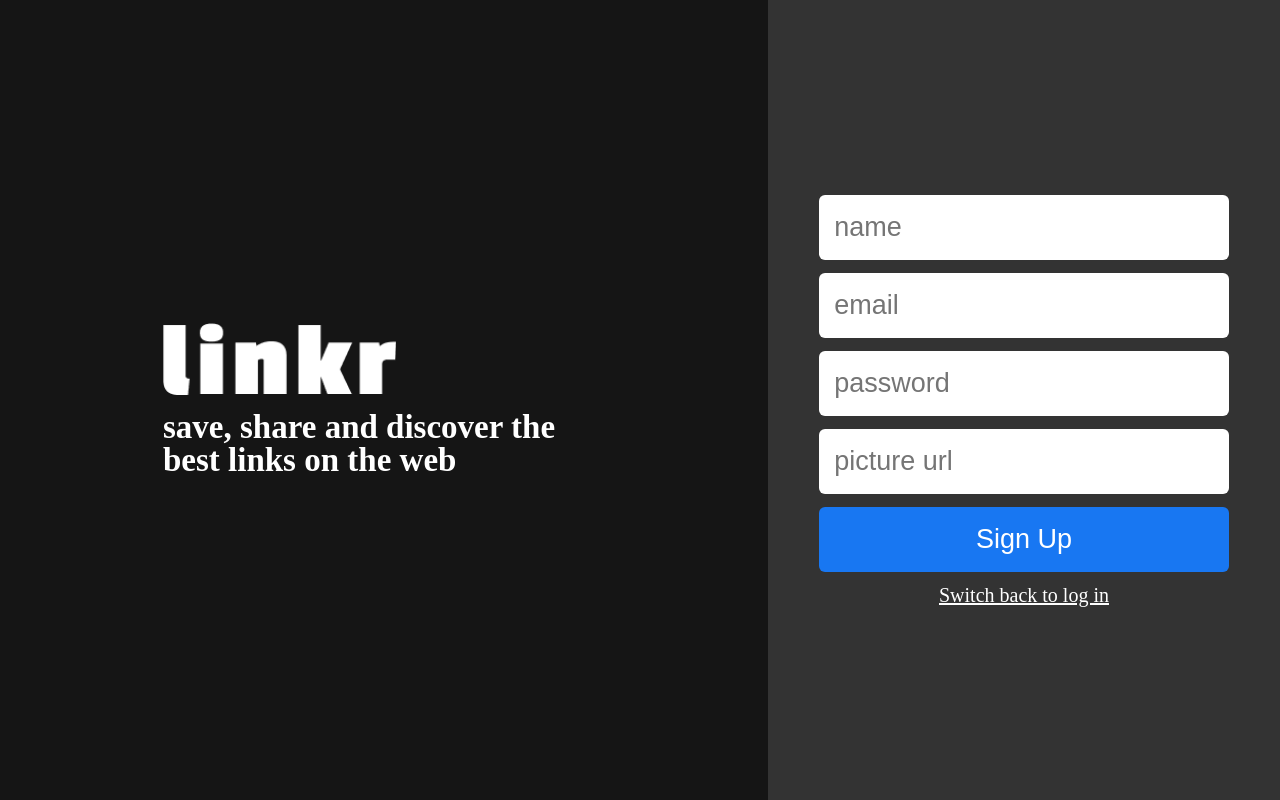
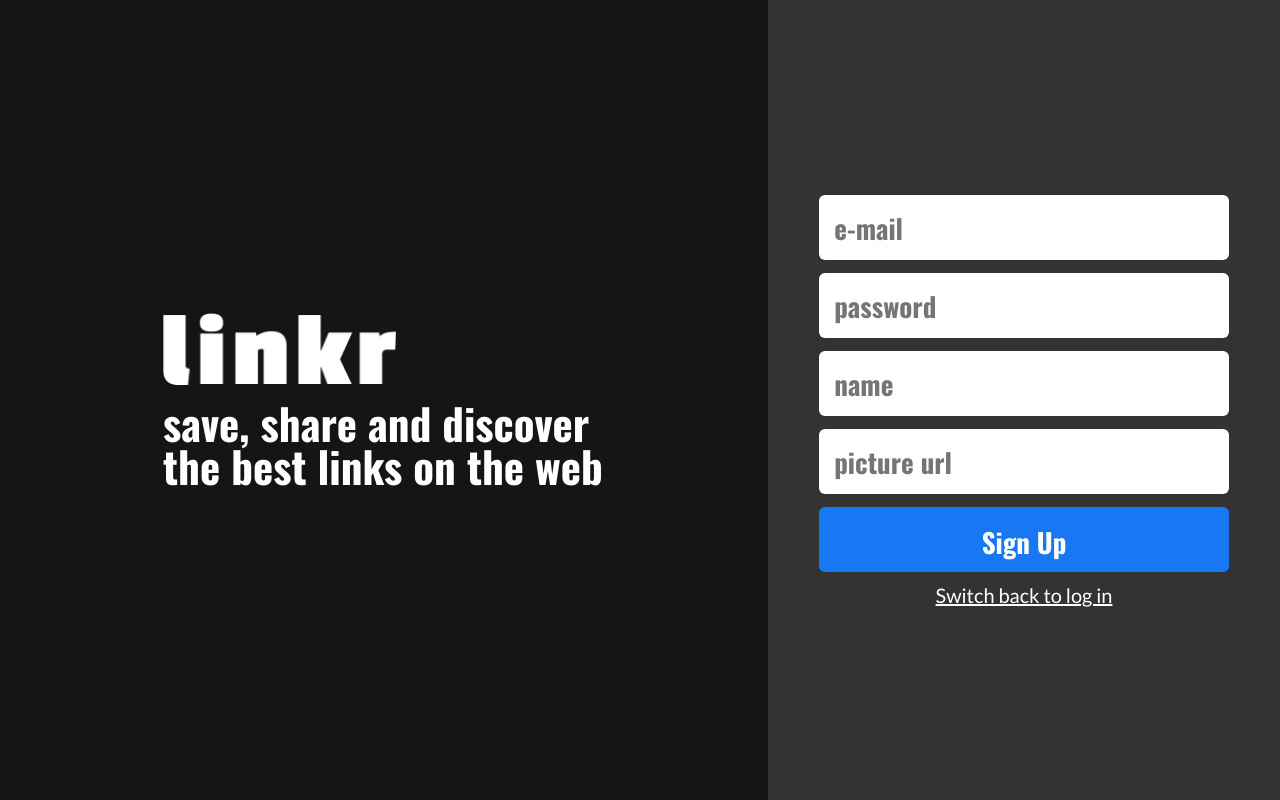
Before and after one commit to GabrielCardoz0/projeto18-Linkr-front, a React (Create React App) app: page /sign-up in a window 1280 px wide. Built offline with nearby package versions, Linux system fonts and the light colour scheme; a web font is replaced by a local one.

Commit message:
refact: troca da fonte dos inputs

```diff
--- a/src/assets/styles/GlobalStyle.js
+++ b/src/assets/styles/GlobalStyle.js
@@ -58,6 +58,10 @@
 *{
 	box-sizing:border-box;
 }
+
+@import url('https://fonts.googleapis.com/css2?family=Lato&display=swap');
+@import url('https://fonts.googleapis.com/css2?family=Oswald:wght@400;700&display=swap');
+
 `;
 
 export default GlobalStyle;
--- a/src/assets/styles/LeftSideLogo.style.js
+++ b/src/assets/styles/LeftSideLogo.style.js
@@ -17,7 +17,8 @@
         margin-bottom:15px;
     }
     span{
-        font-size:33px;
+        font-size:43px;
+        font-family:'Oswald', sans-serif;
         font-weight:700;
         color: #fff;
         max-width:442px;
--- a/src/assets/styles/SignUpForm.style.js
+++ b/src/assets/styles/SignUpForm.style.js
@@ -23,6 +23,8 @@
             box-sizing:border-box;
             margin-bottom:13px;
             font-size:27px;
+            font-family:'Oswald', sans-serif;
+            font-weight:700;
             border:none;
             color:#9f9f9f;
         }
@@ -36,6 +38,7 @@
         font-size:20px;
         font-weight:400;
         text-decoration:underline;
+        font-family:'lato', sans-serif;
     }
 
     @media (max-width: 800px) {
--- a/src/components/SignUpForm.component.js
+++ b/src/components/SignUpForm.component.js
@@ -5,9 +5,9 @@
     return(
         <SignUpForm>
                 <div>
+                    <input placeholder="e-mail"/>
+                    <input placeholder="password" type={"password"}/>
                     <input placeholder="name"/>
-                    <input placeholder="email"/>
-                    <input placeholder="password" type={"password"}/>
                     <input placeholder="picture url" type={"url"}/>
                     <input className="submitButton" type={"submit"} value="Sign Up"/>
                 </div>
```
